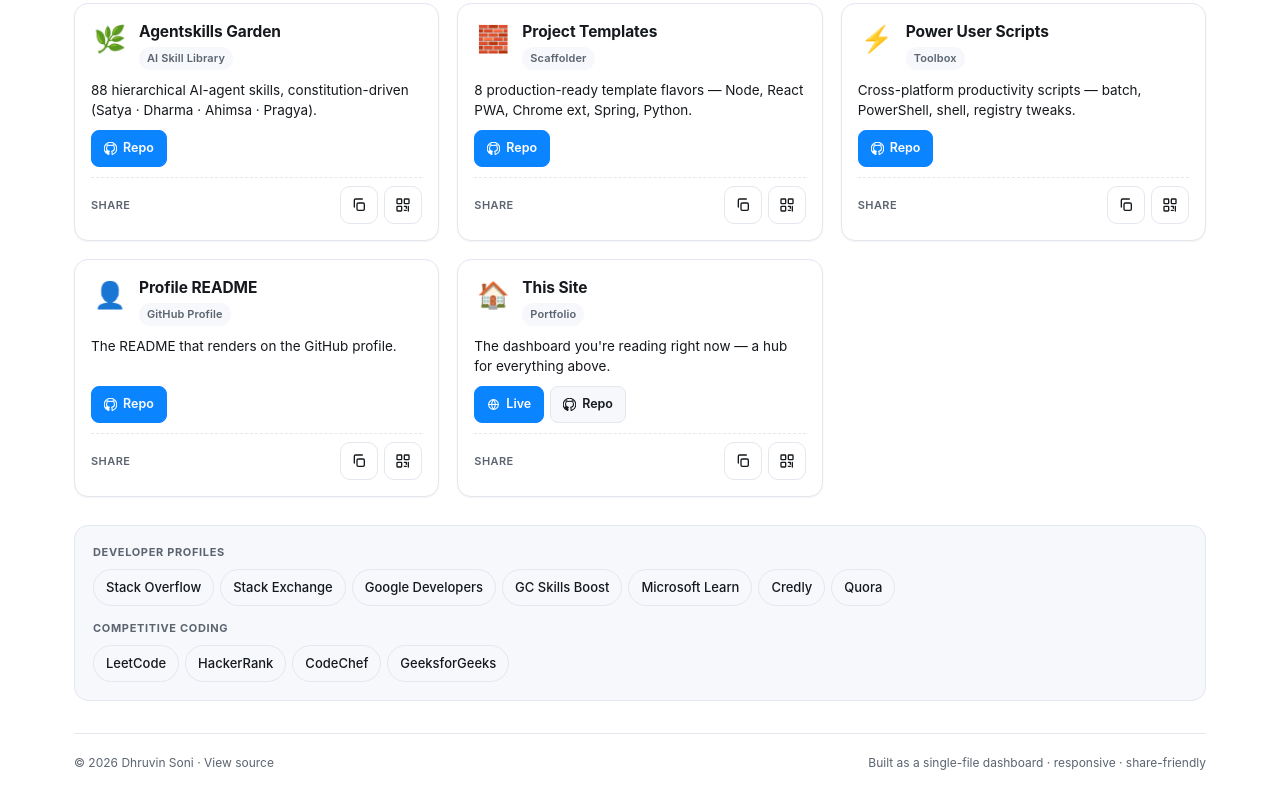
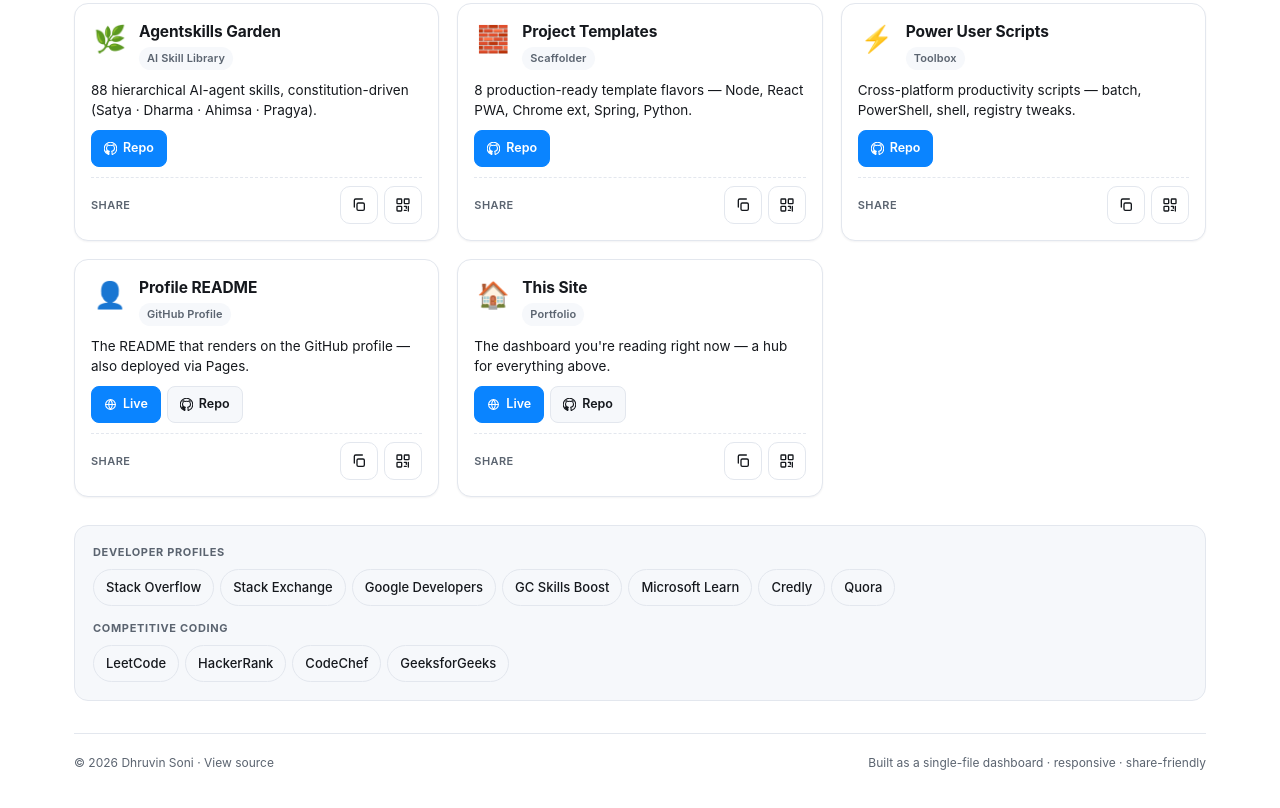
Before and after one commit to dhruvinrsoni/dhruvinrsoni.github.io, a plain HTML site: page index.html in a window 1280 px wide. Shown: the part 821-1629 px from the top of the page. Drawn offline with Linux system fonts and the light colour scheme.

Commit message:
fix: Add live Pages URL for dhruvinrsoni profile repo
The dhruvinrsoni/dhruvinrsoni repo has Pages enabled and is reachable
at https://dhruvinrsoni.github.io/dhruvinrsoni/. Previous entries only
linked the repo URL, missing the live deploy.

```diff
--- a/index.html
+++ b/index.html
@@ -666,9 +666,10 @@
       {
         id: 'dhruvinrsoni-profile', name: 'Profile README', emoji: '👤',
         type: 'GitHub Profile',
-        desc: 'The README that renders on the GitHub profile.',
+        desc: 'The README that renders on the GitHub profile — also deployed via Pages.',
         repo: 'https://github.com/dhruvinrsoni/dhruvinrsoni',
-        primary: 'repo'
+        live: 'https://dhruvinrsoni.github.io/dhruvinrsoni/',
+        primary: 'live'
       },
       {
         id: 'dhruvinrsoni-github-io', name: 'This Site', emoji: '🏠',
```
Also changed, not shown: README.md.
